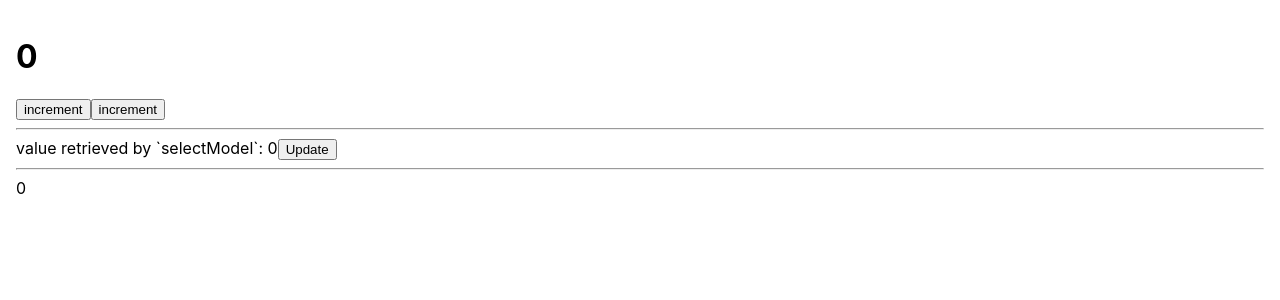
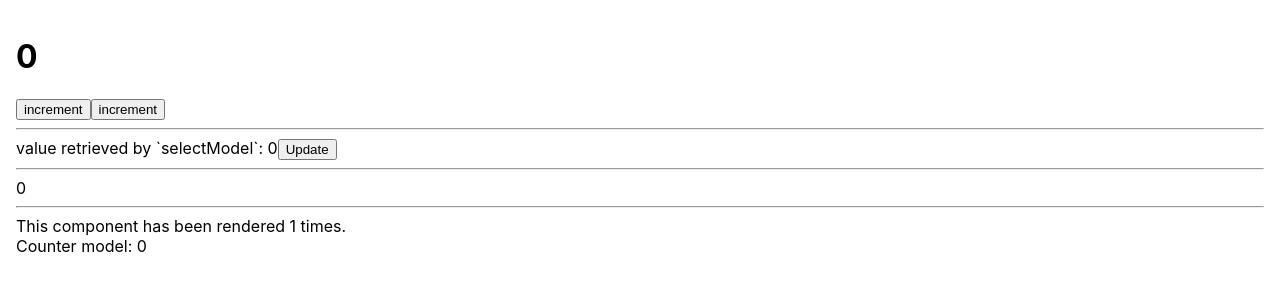
Before and after one commit to awmleer/hook-model-prototype, a React (Create React App) app: page / in a window 1280 px wide. Shown: the top 300 px of the page. Built offline with nearby package versions, Linux system fonts and the light colour scheme.

Commit message:
useModel supports deps

```diff
--- a/src/App.tsx
+++ b/src/App.tsx
@@ -3,6 +3,7 @@ import {useModel} from './library'
 import {useCounterDouble} from './model/counterDouble'
 import {SelectModelDemo} from './SelectModelDemo'
 import WithModelDemo from './WithModelDemo'
+import {DepsDemo} from './DepsDemo'
 
 const App: React.FC = () => {
   const counter = useModel<ReturnType<typeof useCounterDouble>>('counterDouble')
@@ -17,6 +18,8 @@ const App: React.FC = () => {
       <SelectModelDemo/>
       <hr/>
       <WithModelDemo/>
+      <hr/>
+      <DepsDemo/>
     </div>
   );
 }
--- /dev/null
+++ b/src/DepsDemo.tsx
@@ -0,0 +1,16 @@
+import React, {memo, useRef} from 'react'
+import {useModel} from './library'
+import {useCounter} from './model/counter'
+
+export const DepsDemo = memo(() => {
+  const counter = useModel<ReturnType<typeof useCounter>>('counter', (counter) => [Math.floor(counter.count / 10)])
+  const updateCountRef = useRef(0)
+  updateCountRef.current++
+  return (
+    <div>
+      This component has been rendered {updateCountRef.current} times.
+      <br/>
+      Counter model: {counter.count}
+    </div>
+  )
+})
--- a/src/library.tsx
+++ b/src/library.tsx
@@ -1,6 +1,6 @@
 import * as ReactDOM from "react-dom"
 import * as React from "react"
-import {ComponentType, FC, useDebugValue, useEffect, useState} from 'react'
+import {ComponentType, FC, useDebugValue, useEffect, useRef, useState} from 'react'
 
 type ModelHook<T> = () => T
 
@@ -45,14 +45,27 @@ export function setModel<T>(key: string, model: ModelHook<T>) {
   )
 }
 
-export function useModel<T = unknown>(key: string) {
+type Deps<T> = (model: T) => unknown[]
+
+export function useModel<T = unknown>(key: string, deps?: Deps<T>) {
   useDebugValue(key)
   const container = modelMap.get(key) as Container<T>
   const [state, setState] = useState<T | undefined>(() => container ? container.data as T : undefined)
+  const depsRef = useRef<unknown[]>([])
   useEffect(() => {
     if (!container) return
     function subscriber(val: T) {
-      setState(val)
+      if (!deps) {
+        setState(val)
+      } else {
+        const oldDeps = depsRef.current
+        const newDeps = deps(val)
+        if (compare(oldDeps, newDeps)) {
+          setState(val)
+        }
+        depsRef.current = newDeps
+      }
+
     }
     container.subscribers.add(subscriber)
     return () => {
@@ -90,3 +103,16 @@ export function withModel<T = unknown>(key: string) {
     return Wrapper
   }
 }
+
+function compare(oldDeps: unknown[], newDeps: unknown[]) {
+  console.log(oldDeps, newDeps)
+  if (oldDeps.length !== newDeps.length) {
+    return true
+  }
+  for (const index in newDeps) {
+    if (oldDeps[index] !== newDeps[index]) {
+      return true
+    }
+  }
+  return false
+}
```
